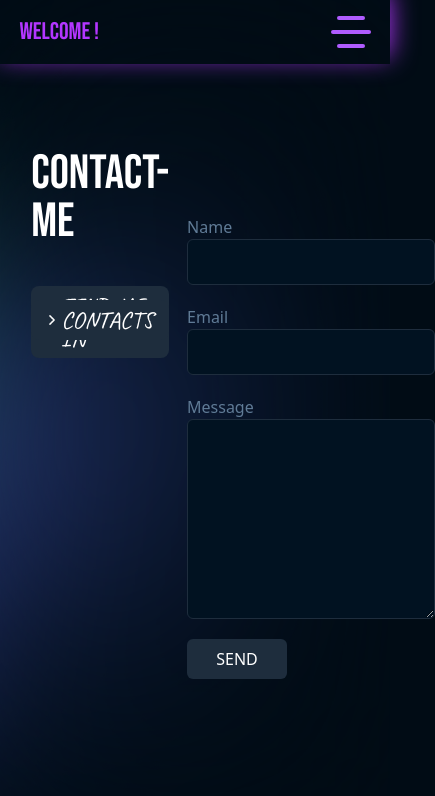
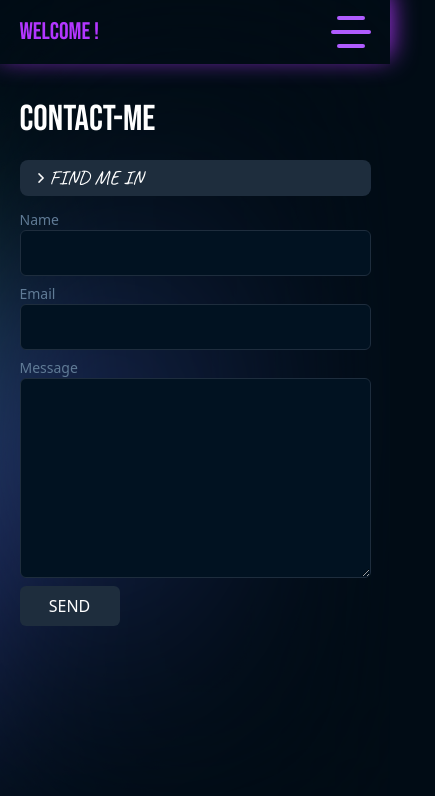
Before and after one commit to Cotne2003/my-portfolio-site, a Next.js app: page /contact-me in a window 390 px wide. Shown: the top 796 px of the page, 435 px wide, since content can reach past the window. Built offline with nearby package versions, Linux system fonts and the light colour scheme.

Commit message:
added responsive styles of contact page

```diff
--- a/app/globals.css
+++ b/app/globals.css
@@ -41,8 +41,14 @@ body {
 
 :root {
   --y-projects: -280px;
+  --y-contact: 0;
 }
 
+@media (max-width: 1024px) {
+  :root {
+    --y-contact: 90px;
+  }
+}
 @media (min-width: 1024px) {
   :root {
     --y-projects: 0px;
--- a/components/about/ContactsList.tsx
+++ b/components/about/ContactsList.tsx
@@ -14,7 +14,7 @@ const ContactsList = () => {
     <>
       <div className="mt-[20px]">
         <div
-          className="rounded-lg py-1 pl-4 bg-[#1e2d3d] text-2xl Caveat uppercase flex items-center gap-1 cursor-pointer"
+          className="rounded-lg py-1 pl-4 bg-[#1e2d3d] text-2xl Caveat uppercase flex items-center gap-1 cursor-pointer  max-lg:text-xl"
           onClick={contactsHandler}
         >
           <span className={`${contacts ? "rotate-90" : "rotate-0"}`}>
--- a/components/about/FirstSection.tsx
+++ b/components/about/FirstSection.tsx
@@ -12,7 +12,7 @@ type Props = {
 };
 
 const FirstSection = ({ persHandler, pers, profHandler, prof }: Props) => {
-  const [info, setInfo] = useState(true);
+  const [info, setInfo] = useState(false);
   const infoHandler = () => {
     setInfo(!info);
   };
--- a/components/contactPage/ContactPage.tsx
+++ b/components/contactPage/ContactPage.tsx
@@ -14,14 +14,14 @@ const ContactPage = () => {
   };
 
   return (
-    <main className="h-[100vh] flex pl-[8%] pt-[150px] gap-[5%]">
-      <section className="w-[220px] relative">
-        <h2 className="text-5xl">contact-me</h2>
+    <main className="h-[100vh] flex pl-[8%] pt-[150px] gap-[5%] max-lg:px-[5%] max-lg:pt-[120px] max-md:pt-[100px]">
+      <section className="w-[220px] relative max-lg:w-full">
+        <h2 className="text-5xl max-lg:text-4xl">contact-me</h2>
 
-        <div className="mt-[40px]">
+        <div className="mt-[40px]  max-lg:mt-[20px]">
           <div className="mt-[20px]">
             <div
-              className="rounded-lg py-1 pl-4 bg-[#1e2d3d] text-2xl Caveat uppercase flex items-center gap-1 cursor-pointer"
+              className="rounded-lg py-1 pl-4 bg-[#1e2d3d] text-2xl Caveat uppercase flex items-center gap-1 cursor-pointer  max-lg:text-xl"
               onClick={alsoHandler}
             >
               <span className={`${also ? "rotate-90" : "rotate-0"}`}>
@@ -33,12 +33,13 @@ const ContactPage = () => {
           <AnimatePresence>
             {also && (
               <motion.div
-                className="mt-3"
+                className="mt-3 max-lg:mt-2"
                 initial={{ opacity: 0, scaleY: 0, originY: 0 }}
                 animate={{ opacity: 1, scaleY: 1, y: 0 }}
                 exit={{ opacity: 0, scaleY: 0, originY: 0 }}
+                transition={{ duration: 0.3 }}
               >
-                <div className="pl-5 flex gap-3 items-center py-1 hover:opacity-50 cursor-pointer">
+                <div className="pl-5 flex gap-3 items-center py-1 hover:opacity-50 cursor-pointer max-lg:text-sm">
                   <span>
                     <Image src={link} width={15} alt="" />
                   </span>
@@ -50,7 +51,7 @@ const ContactPage = () => {
                     Instagram
                   </a>
                 </div>
-                <div className="pl-5 flex gap-3 items-center py-1 hover:opacity-50 cursor-pointer">
+                <div className="pl-5 flex gap-3 items-center py-1 hover:opacity-50 cursor-pointer max-lg:text-sm">
                   <span>
                     <Image src={link} width={15} alt="" />
                   </span>
@@ -62,7 +63,7 @@ const ContactPage = () => {
                     LinkedIn
                   </a>
                 </div>
-                <div className="pl-5 flex gap-3 items-center py-1 hover:opacity-50 cursor-pointer">
+                <div className="pl-5 flex gap-3 items-center py-1 hover:opacity-50 cursor-pointer max-lg:text-sm">
                   <span>
                     <Image src={link} width={15} alt="" />
                   </span>
@@ -79,13 +80,21 @@ const ContactPage = () => {
           </AnimatePresence>
         </div>
         <motion.div
-          animate={also ? { y: "100px" } : {}}
-          className="absolute w-full top-[130px]"
+          animate={also ? { y: 100 } : {}}
+          className="absolute w-full top-[130px] max-lg:hidden"
         >
           <ContactsList />
         </motion.div>
       </section>
-      <Form />
+      <motion.div
+        className="max-lg:absolute max-lg:top-[240px] max-lg:left-0 max-lg:pl-[5%] max-md:top-[210px] max-lg:w-[100%]"
+        initial={{ opacity: 0 }}
+        whileInView={{ opacity: 1 }}
+        transition={{ duration: 0.3 }}
+        animate={also ? { y: "var(--y-contact)" } : {}}
+      >
+        <Form />
+      </motion.div>
     </main>
   );
 };
--- a/components/contactPage/Form.jsx
+++ b/components/contactPage/Form.jsx
@@ -38,16 +38,17 @@ const From = () => {
   };
 
   return (
-    <motion.section
-      className="w-[770px] mt-[65px]"
-      initial={{ opacity: 0 }}
-      whileInView={{ opacity: 1 }}
-      transition={{ duration: 1 }}
-    >
+    <motion.section className="w-[770px] mt-[65px] max-lg:w-[95%] max-[1260px]:w-[600px] max-lg:mt-[0]">
       <div>
-        <form ref={form} onSubmit={sendEmail} className="flex flex-col gap-5">
+        <form
+          ref={form}
+          onSubmit={sendEmail}
+          className="flex flex-col gap-5 max-lg:gap-2"
+        >
           <div className="flex flex-col">
-            <label className="font-sans text-[#607b96]">Name</label>
+            <label className="font-sans text-[#607b96] max-lg:text-sm">
+              Name
+            </label>
             <input
               required={true}
               autoComplete="off"
@@ -57,7 +58,9 @@ const From = () => {
             />
           </div>
           <div className="flex flex-col">
-            <label className="font-sans text-[#607b96]">Email</label>
+            <label className="font-sans text-[#607b96] max-lg:text-sm">
+              Email
+            </label>
             <input
               type="email"
               autoComplete="off"
@@ -67,7 +70,9 @@ const From = () => {
             />
           </div>
           <div className="flex flex-col">
-            <label className="font-sans text-[#607b96]">Message</label>
+            <label className="font-sans text-[#607b96] max-lg:text-sm">
+              Message
+            </label>
             <textarea
               required={true}
               name="message"
--- a/components/projects/ProjectsPage.tsx
+++ b/components/projects/ProjectsPage.tsx
@@ -37,7 +37,7 @@ const ProjectsPage = () => {
         <h2 className="text-5xl max-lg:text-4xl">projects</h2>
         <div className="mt-[40px] max-lg:mt-[20px]">
           <div
-            className="rounded-lg py-1 pl-4 bg-[#1e2d3d] text-2xl Caveat uppercase flex items-center gap-1 cursor-pointer  max-lg:text-xl"
+            className="rounded-lg py-1 pl-4 bg-[#1e2d3d] text-2xl Caveat uppercase flex items-center gap-1 cursor-pointer max-lg:text-xl"
             onClick={techHandler}
           >
             <span className={`${tech ? "rotate-90" : "rotate-0"}`}>
```
